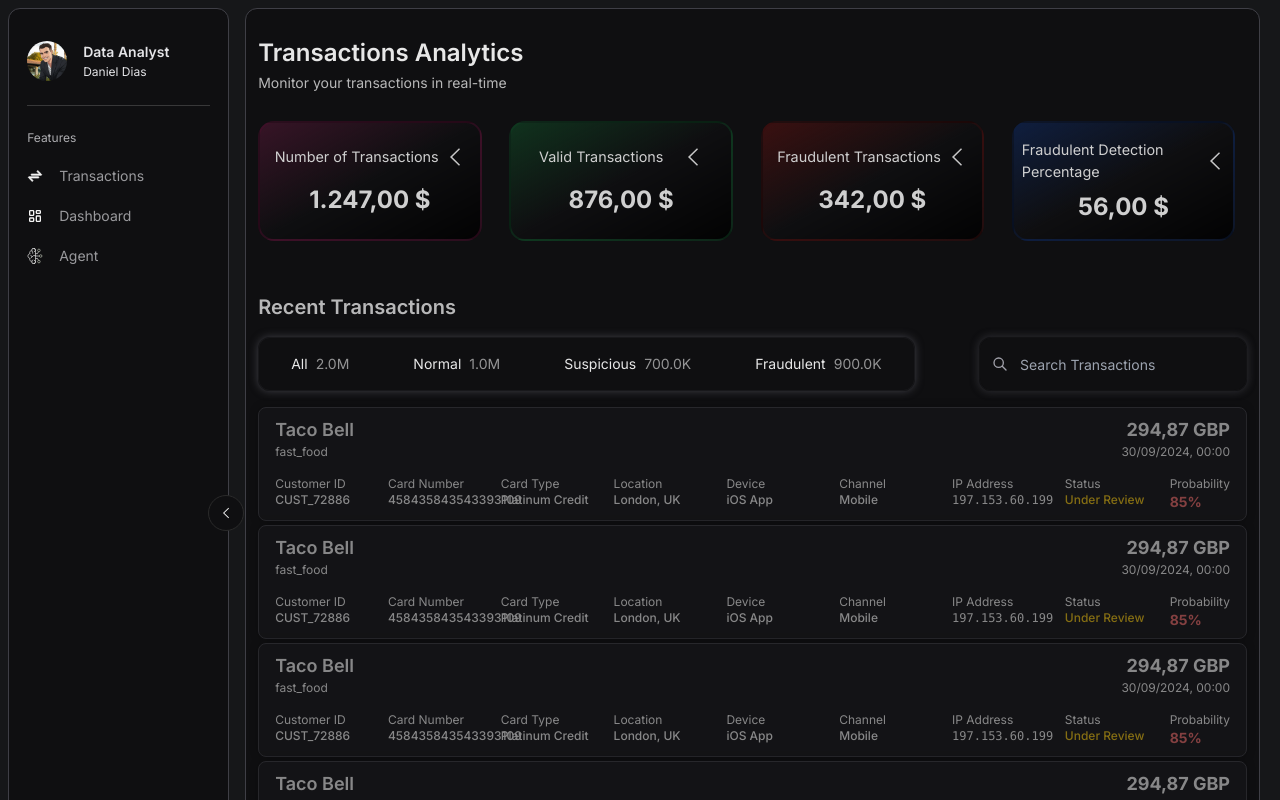
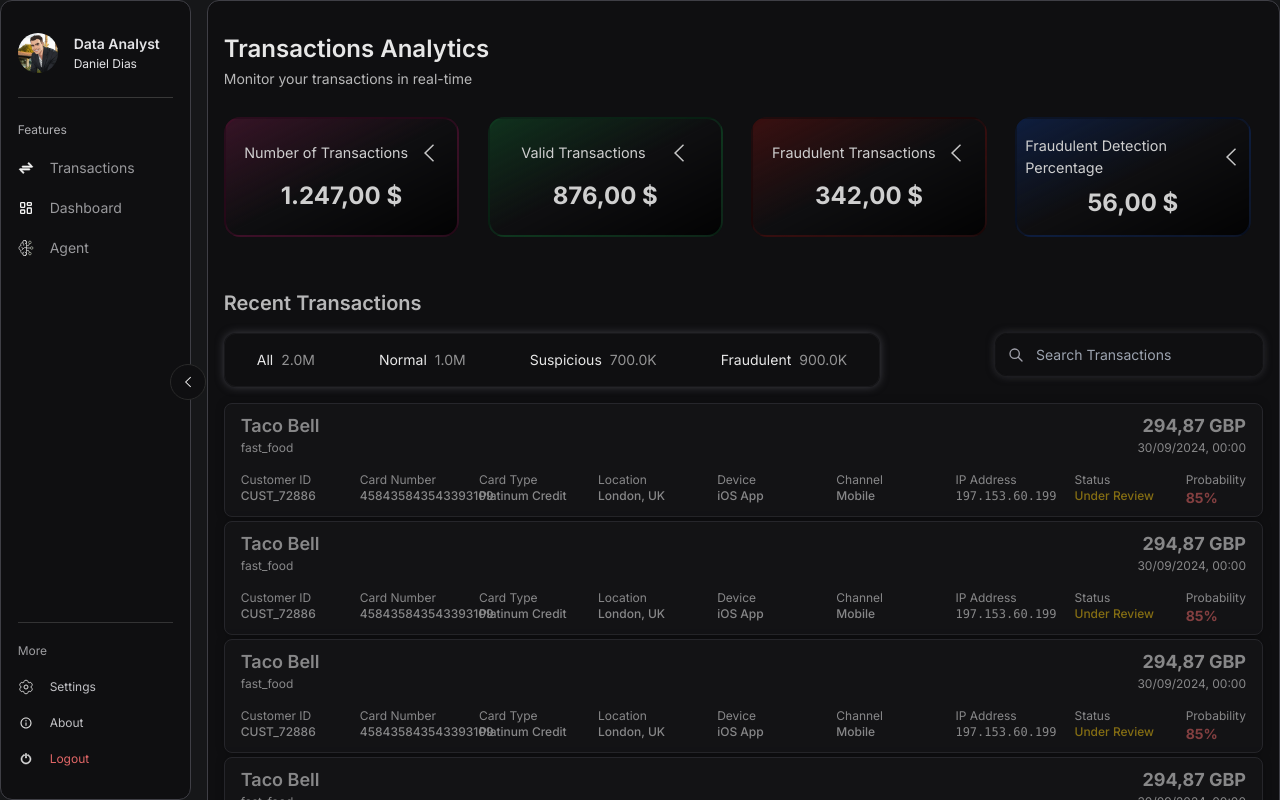
Before and after one commit to danielferreira-dias/credit.card.fraud.detection-dashboard, a React (Vite) app in the folder frontend/: page / in a window 1280 px wide. Shown: the top 800 px of the page. Built offline with nearby package versions, Linux system fonts and the light colour scheme.

Commit message:
fix on the navbar

```diff
--- a/frontend/src/components/Layout.tsx
+++ b/frontend/src/components/Layout.tsx
@@ -3,10 +3,12 @@ import Navbar from "./Navbar";
 
 export default function Layout() {
   return (
-    <div className="flex flex-row p-2 gap-x-4 m-auto min-h-screen max-h-[fit] ">
+    <div className="flex flex-row gap-x-4 m-auto min-h-[screen] max-h-[fit]">
         <Navbar></Navbar>
-        <div className="flex-1 rounded-xl mr-3 border-[1px] bg-[#0F0F11] border-zinc-700 min-h-screen max-h-[fit] flex">
-            <Outlet></Outlet>
+        <div className="w-full h-full ">
+          <div className="flex-1 rounded-xl  border-[1px] bg-[#0F0F11] border-zinc-700 min-h-screen max-h-[fit] flex">
+              <Outlet></Outlet>
+          </div>
         </div>
     </div>
   );
--- a/frontend/src/components/Navbar.tsx
+++ b/frontend/src/components/Navbar.tsx
@@ -53,7 +53,7 @@ export default function Navbar(){
             setIsMobileOpen={setIsMobileOpen}
         />
 
-        <div className={`${isCollapsed ? "lg:w-20" : "lg:w-[17.5%]"} border-[1px] border-zinc-700 w-20 max-[500px]:w-full ${!isMobileOpen ? "max-[500px]:hidden" : ""} min-h-screen max-h-[fit] bg-[#0F0F11] flex flex-col border-1 rounded-xl border-[#2A2A2A] p-2  items-center relative transition-all duration-300 ease-in-out`}>
+        <div className={`${isCollapsed ? "lg:w-20 " : "lg:w-[17.5%]"} border-[1px] ${isMobileOpen ? "top-0" : "top-0"}  border-zinc-700 w-20 h-svh top-0 max-[500px]:w-full max-[500px]:fixed max-[500px]:z-50 ${!isMobileOpen ? "max-[500px]:hidden" : ""} h-[98vh]  bg-[#0F0F11] flex flex-col border-1 rounded-xl  border-[#2A2A2A] p-2 items-center sticky  transition-all duration-300 ease-in-out`}>
             <button onClick={() => setIsCollapsed(v => !v)} className="hidden lg:flex transform   transition duration-300 ease-in-out opacity-100 hover:shadow-2xl hover:shadow-zinc-800 w-9 h-9 bg-[#0F0F11] border rounded-full lg:absolute max-w-none top-1/2 -translate-y-1/2 -right-[1rem] border-[#2A2A2A] shadow-r-lg items-center justify-center">
                 <img src={isCollapsed ? "/right-chevron-svgrepo-com.svg":"/left-arrow-backup-2-svgrepo-com.svg"} alt="Toggle sidebar" className={`w-3 h-3 transform transition duration-300 ${isCollapsed ? "rotate-180" : ""}`} />
             </button>
--- a/frontend/src/pages/Transactions.tsx
+++ b/frontend/src/pages/Transactions.tsx
@@ -17,7 +17,7 @@ export default function TransactionPage(){
     ];
 
     return (
-        <div className="flex flex-col h-full w-full text-white p-3 gap-y-1">
+        <div className="flex flex-col h-full w-full text-white p-4  gap-y-1">
             <h2 className="text-2xl font-semibold opacity-90 mt-4">Transactions Analytics</h2>
             <h3 className="text-sm opacity-70">Monitor your transactions in real-time</h3>
             <div className="grid grid-cols-1 sm:grid-cols-2 lg:grid-cols-3 xl:grid-cols-4 w-full gap-4 items-center mt-6">
```
